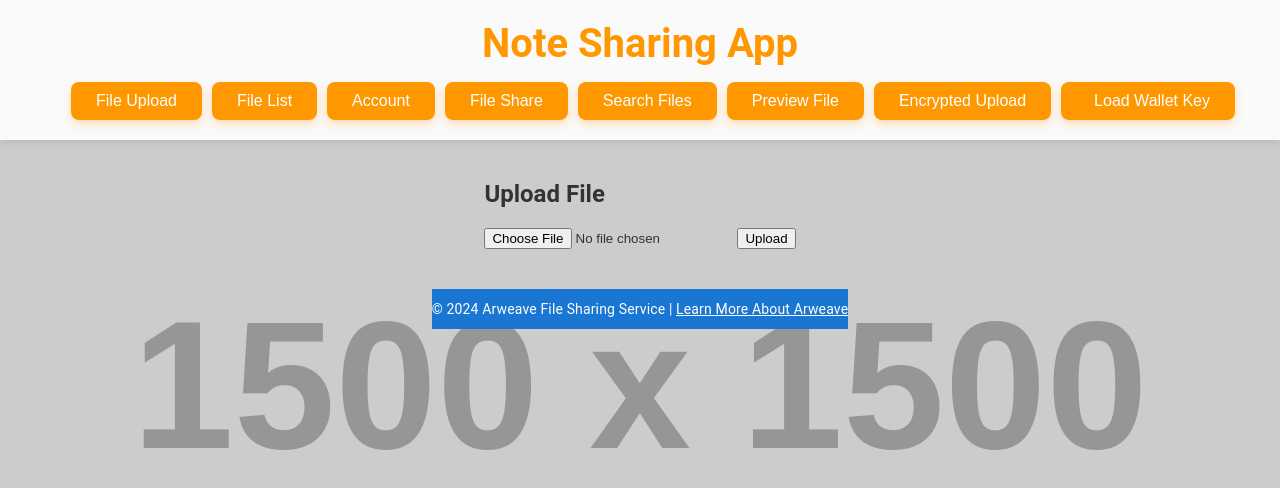
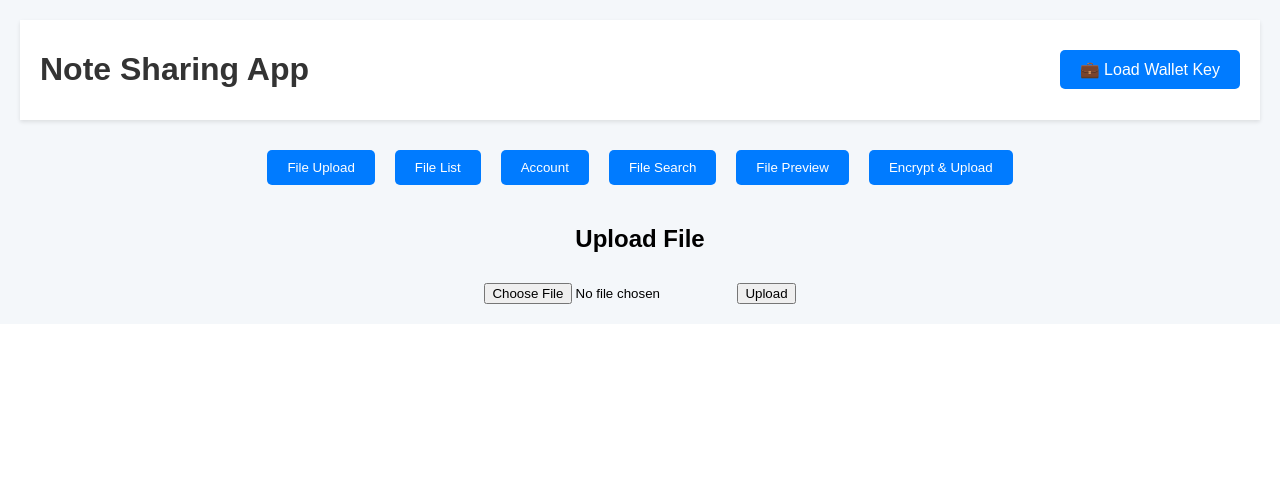
Before and after one commit to vivku10/ar_notes_sharing_app, a React (Create React App) app in the folder react-file-sharing-app/: page / in a window 1280 px wide. Shown: the top 488 px of the page. Built offline with nearby package versions, Linux system fonts and the light colour scheme; what arweave would draw is missing.

Commit message:
Webpage update

```diff
--- a/react-file-sharing-app/src/App.css
+++ b/react-file-sharing-app/src/App.css
@@ -1,140 +1,105 @@
-/* General Styles */
-.App {
-  font-family: 'Roboto', sans-serif;
-  background-color: #f4f4f9;
-  color: #333;
-  padding: 0;
-  margin: 0;
-  display: flex;
-  flex-direction: column;
-  align-items: center;
-  height: 100vh;
-  background-image: url('https://via.placeholder.com/1500'); /* Replace with your background image */
-  background-size: cover;
-  background-position: center;
-  background-attachment: fixed;
+/* src/App.css */
+
+.app-container {
+  font-family: Arial, sans-serif;
+  background-color: #f4f7fa;
+  padding: 20px;
 }
 
-header {
-  width: 100%;
-  background-color: rgba(255, 255, 255, 0.9);
-  color: #333;
-  padding: 20px 0;
-  text-align: center;
-  box-shadow: 0 2px 8px rgba(0, 0, 0, 0.1);
+.app-header {
+  display: flex;
+  justify-content: space-between;
+  align-items: center;
+  padding: 10px 20px;
+  background-color: #ffffff;
+  box-shadow: 0 2px 4px rgba(0, 0, 0, 0.1);
 }
 
-.header-content {
-  max-width: 1200px;
-  margin: 0 auto;
+.header-left {
+  font-size: 24px;
+  font-weight: bold;
+  color: #333;
+}
+
+.header-right {
+  display: flex;
+  align-items: center;
+}
+
+button.wallet-button {
+  background-color: #007bff;
+  color: white;
+  border: none;
+  padding: 10px 20px;
+  cursor: pointer;
+  font-size: 16px;
+  border-radius: 5px;
+  margin-left: 10px; /* Added margin to separate it from other items */
+}
+
+button.wallet-button:hover {
+  background-color: #0056b3;
+}
+
+input[type="file"] {
+  margin-top: 10px;
+}
+
+p {
+  margin-top: 20px;
+  font-size: 16px;
+  color: #333;
+}
+
+h2 {
+  text-align: center;
+  margin-top: 20px;
 }
 
 h1 {
-  font-size: 2.5rem;
-  color: #ff9800;
-  margin: 0;
-  font-weight: 700;
+  font-size: 32px;
+  font-weight: bold;
+  color: #333;
 }
 
-.header-buttons {
-  margin-top: 15px;
-  display: flex;
-  justify-content: flex-end;
-}
-
-.header-buttons button {
-  background-color: #ff9800;
-  color: white;
-  padding: 10px 25px;
-  border: none;
-  border-radius: 8px;
-  font-size: 16px;
-  margin: 0 5px;
-  cursor: pointer;
-  transition: all 0.3s ease;
-  box-shadow: 0 4px 10px rgba(255, 152, 0, 0.3);
-}
-
-.header-buttons button:hover {
-  background-color: #e68900;
-  transform: scale(1.05);
-}
-
-/* Load Wallet Key Button */
-.load-wallet-btn {
-  background-color: #008080;
-  color: white;
-  padding: 10px 20px;
-  border: none;
-  border-radius: 8px;
-  font-size: 16px;
-  margin: 0 5px;
-  cursor: pointer;
-  transition: all 0.3s ease;
-  box-shadow: 0 4px 10px rgba(0, 128, 128, 0.3);
-}
-
-.load-wallet-btn:hover {
-  background-color: #006666;
-  transform: scale(1.05);
-}
-
-.load-wallet-btn i {
-  margin-right: 8px;
-}
-
-.main-content {
-  display: flex;
-  justify-content: center;
-  width: 100%;
-  padding: 20px 0;
-}
-
-.content-section {
-  display: flex;
-  flex-direction: column;
-  align-items: center;
-  width: 100%;
-  max-width: 1200px;
-}
-
-.wallet-modal {
-  position: fixed;
-  top: 0;
-  left: 0;
-  width: 100%;
-  height: 100%;
-  background-color: rgba(0, 0, 0, 0.5);
+.app-content {
   display: flex;
   justify-content: center;
   align-items: center;
+  flex-direction: column;
 }
 
-.wallet-modal-content {
-  background-color: #fff;
-  padding: 20px;
-  border-radius: 8px;
-  text-align: center;
-}
-
-footer {
-  background-color: #111;
-  color: #fff;
-  padding: 20px;
-  text-align: center;
-  width: 100%;
-  margin-top: auto;
-}
-
-/* Responsive Styles */
-@media (max-width: 768px) {
-  .header-buttons {
+.app-buttons {
+  display: flex;
   flex-direction: column;
   align-items: center;
 }
 
-  .header-buttons button {
-    margin-bottom: 10px;
-    width: 100%;
+.app-navigation {
+  margin-top: 30px;
+  text-align: center;
 }
+
+.navigation-buttons {
+  display: flex;
+  justify-content: center;
+  margin-bottom: 20px;
 }
+
+.navigation-buttons button {
+  padding: 10px 20px;
+  margin: 0 10px;
+  cursor: pointer;
+  background-color: #007bff;
+  color: white;
+  border: none;
+  border-radius: 5px;
+}
+
+.navigation-buttons button:hover {
+  background-color: #0056b3;
+}
+
+.modal {
+  margin-top: 10px;
+}
--- a/react-file-sharing-app/src/App.js
+++ b/react-file-sharing-app/src/App.js
@@ -1,3 +1,4 @@
+// src/App.js
 import React, { useState } from "react";
 import FileUpload from "./components/FileUpload";
 import FileList from "./components/FileList";
@@ -6,92 +7,46 @@ import FileShare from "./components/FileShare";
 import FileSearch from "./components/FileSearch";
 import FilePreview from "./components/FilePreview";
 import FileEncryptUpload from "./components/FileEncryptUpload";
-import Footer from "./components/Footer";
-import "./App.css"; // Include custom styling
+import LoadWalletKey from "./components/LoadWalletKey";
+import './App.css';  // Custom styles
 
-function App() {
+const App = () => {
+  const [walletKeyStatus, setWalletKeyStatus] = useState("");
   const [selectedComponent, setSelectedComponent] = useState("FileUpload");
-  const [isWalletKeyModalOpen, setIsWalletKeyModalOpen] = useState(false);
-
-  const handleComponentSelect = (component) => {
-    setSelectedComponent(component);
-  };
-
-  const handleLoadWalletKey = (event) => {
-    event.preventDefault();
-    const file = event.target.files[0];
-    if (file) {
-      const reader = new FileReader();
-      reader.onload = () => {
-        try {
-          const walletKey = JSON.parse(reader.result);
-          localStorage.setItem("walletKey", JSON.stringify(walletKey));
-          alert("Wallet key loaded successfully!");
-        } catch (error) {
-          alert("Invalid wallet key file.");
-        }
-      };
-      reader.readAsText(file);
-    }
-    setIsWalletKeyModalOpen(false);
-  };
 
   return (
-    <div className="App">
-      <header className="header">
-        <div className="header-content">
+    <div className="app-container">
+      <header className="app-header">
+        <div className="header-left">
           <h1>Note Sharing App</h1>
-          <div className="header-buttons">
-            <button onClick={() => handleComponentSelect("FileUpload")}>File Upload</button>
-            <button onClick={() => handleComponentSelect("FileList")}>File List</button>
-            <button onClick={() => handleComponentSelect("Account")}>Account</button>
-            <button onClick={() => handleComponentSelect("FileShare")}>File Share</button>
-            <button onClick={() => handleComponentSelect("FileSearch")}>Search Files</button>
-            <button onClick={() => handleComponentSelect("FilePreview")}>Preview File</button>
-            <button onClick={() => handleComponentSelect("FileEncryptUpload")}>Encrypted Upload</button>
-
-            {/* Load Wallet Key Button */}
-            <button
-              className="load-wallet-btn"
-              onClick={() => setIsWalletKeyModalOpen(true)}
-            >
-              <i className="fa fa-wallet"></i>
-              <span>Load Wallet Key</span>
-            </button>
         </div>
+        <div className="header-right">
+          <LoadWalletKey setWalletKeyStatus={setWalletKeyStatus} />
         </div>
       </header>
 
-      <main className="main-content">
-        <section className="content-section">
-          {selectedComponent === "FileUpload" && <FileUpload />}
+      <div className="app-navigation">
+        <div className="navigation-buttons">
+          <button onClick={() => setSelectedComponent("FileUpload")}>File Upload</button>
+          <button onClick={() => setSelectedComponent("FileList")}>File List</button>
+          <button onClick={() => setSelectedComponent("Account")}>Account</button>
+          <button onClick={() => setSelectedComponent("FileSearch")}>File Search</button>
+          <button onClick={() => setSelectedComponent("FilePreview")}>File Preview</button>
+          <button onClick={() => setSelectedComponent("FileEncryptUpload")}>Encrypt & Upload</button>
+        </div>
+      </div>
+
+      <div className="app-content">
+        {/* Display the selected component */}
+        {selectedComponent === "FileUpload" && <FileUpload walletKeyStatus={walletKeyStatus} />}
         {selectedComponent === "FileList" && <FileList />}
         {selectedComponent === "Account" && <Account />}
-          {selectedComponent === "FileShare" && <FileShare />}
         {selectedComponent === "FileSearch" && <FileSearch />}
         {selectedComponent === "FilePreview" && <FilePreview />}
         {selectedComponent === "FileEncryptUpload" && <FileEncryptUpload />}
-        </section>
-      </main>
-
-      {/* Modal for File Uploading Wallet Key */}
-      {isWalletKeyModalOpen && (
-        <div className="wallet-modal">
-          <div className="wallet-modal-content">
-            <h3>Select Wallet Key File</h3>
-            <input
-              type="file"
-              accept=".json"
-              onChange={handleLoadWalletKey}
-            />
-            <button onClick={() => setIsWalletKeyModalOpen(false)}>Close</button>
       </div>
     </div>
-      )}
-
-      <Footer />
-    </div>
   );
-}
+};
 
 export default App;
--- a/react-file-sharing-app/src/components/LoadWalletKey.js
+++ b/react-file-sharing-app/src/components/LoadWalletKey.js
@@ -1,41 +1,56 @@
 // src/components/LoadWalletKey.js
-import React, { useState } from "react";
+import React, { useState, useRef } from "react";
 
-const LoadWalletKey = ({ setWalletKeyStatus }) => {
-  const [isWalletKeyModalOpen, setIsWalletKeyModalOpen] = useState(false);
+const LoadWalletKey = () => {
+  const [walletKeyStatus, setWalletKeyStatus] = useState(""); // State to manage the status message
+  const fileInputRef = useRef(null);
 
-  // Handle loading the wallet key file and saving it to localStorage
+  // Handle wallet key file load
   const handleLoadWalletKey = (event) => {
     event.preventDefault();
-    const file = event.target.files[0];
+    const file = event.target.files[0]; // Get the selected file
     if (file) {
       const reader = new FileReader();
       reader.onload = () => {
         try {
           const walletKey = JSON.parse(reader.result);
-          localStorage.setItem("walletKey", JSON.stringify(walletKey)); // Store the key in localStorage
-          setWalletKeyStatus("Wallet key loaded successfully!");
+          localStorage.setItem("walletKey", JSON.stringify(walletKey)); // Store wallet key in localStorage
+          setWalletKeyStatus("Wallet key loaded successfully!"); // Success message
         } catch (error) {
-          setWalletKeyStatus("Invalid wallet key file.");
+          setWalletKeyStatus("Invalid wallet key file. Please try again."); // Error message
         }
       };
-      reader.readAsText(file);
+      reader.readAsText(file); // Read file as text
     }
-    setIsWalletKeyModalOpen(false); // Close the modal after the key is uploaded
+  };
+
+  // Trigger file input dialog when button is clicked
+  const handleButtonClick = () => {
+    fileInputRef.current.click(); // Trigger file input dialog
   };
 
   return (
     <div>
+      {/* The button to load the wallet key */}
       <button
         className="wallet-button"
-        onClick={() => setIsWalletKeyModalOpen(true)}
+        onClick={handleButtonClick} // Open file dialog when clicked
       >
         <span role="img" aria-label="wallet">💼</span> Load Wallet Key
       </button>
 
-      {isWalletKeyModalOpen && (
-        <div className="modal">
-          <input type="file" onChange={handleLoadWalletKey} />
+      {/* Hidden file input element */}
+      <input
+        type="file"
+        ref={fileInputRef}
+        style={{ display: "none" }} // Hide the file input field
+        onChange={handleLoadWalletKey}
+      />
+
+      {/* Status message display */}
+      {walletKeyStatus && (
+        <div className={`status-message ${walletKeyStatus.includes("successfully") ? "success" : "error"}`}>
+          {walletKeyStatus}
         </div>
       )}
     </div>
```
Lines whose indentation alone changed are shown as unchanged.
